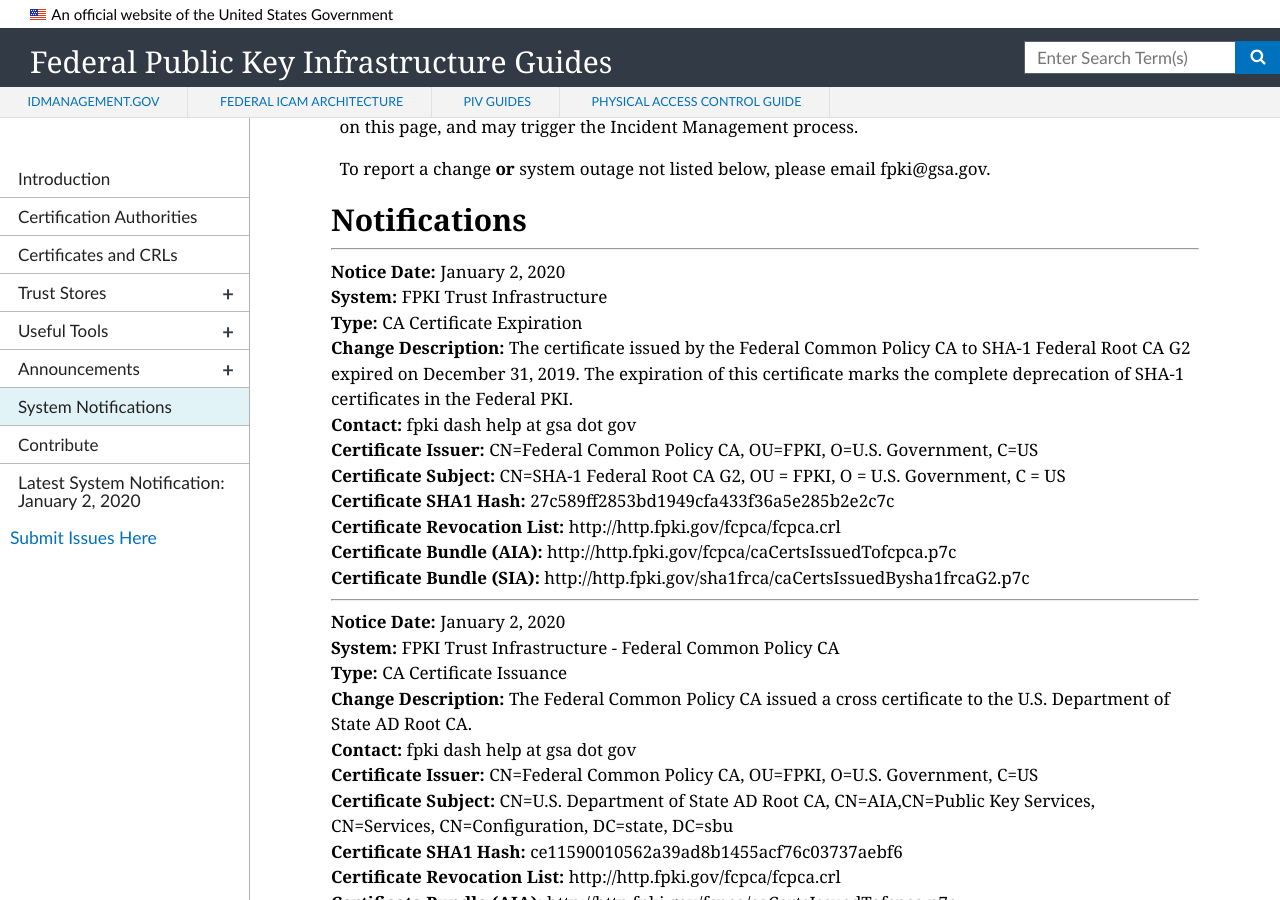
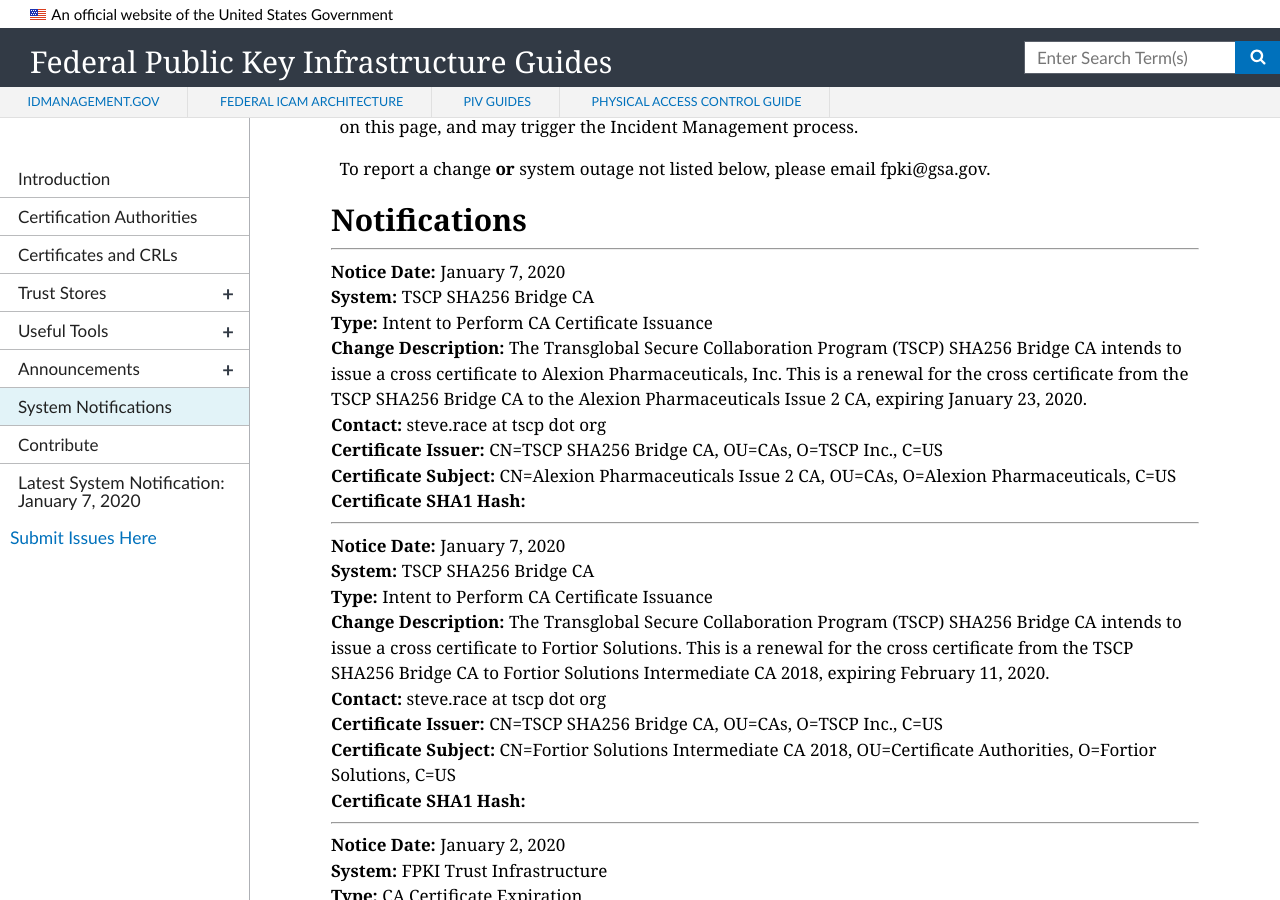
Before and after one commit to GSA/fpki-guides, a Jekyll site: the page built from pages/fpki_notifications.md, in a window 1280 px wide and 900 px high, scrolled down 672 px. Built offline with Jekyll 4.4.1, drawn with Linux system fonts in a browser that asks for light colours; nearby versions of some CDN libraries.

Commit message:
Update notifications.yml

```diff
--- a/_data/notifications.yml
+++ b/_data/notifications.yml
@@ -1780,6 +1780,34 @@
   sia_uri: http://http.fpki.gov/sha1frca/caCertsIssuedBysha1frcaG2.p7c
   ocsp_uri:
 
+- notice_date: January 7, 2020
+  change_type: Intent to Perform CA Certificate Issuance
+  start_datetime:
+  system: TSCP SHA256 Bridge CA
+  change_description: The Transglobal Secure Collaboration Program (TSCP) SHA256 Bridge CA intends to issue a cross certificate to Fortior Solutions. This is a renewal for the cross certificate from the TSCP SHA256 Bridge CA to Fortior Solutions Intermediate CA 2018, expiring February 11, 2020.
+  contact: steve.race at tscp dot org
+  ca_certificate_hash:
+  ca_certificate_issuer: CN=TSCP SHA256 Bridge CA, OU=CAs, O=TSCP Inc., C=US
+  ca_certificate_subject: CN=Fortior Solutions Intermediate CA 2018, OU=Certificate Authorities, O=Fortior Solutions, C=US
+  cdp_uri:
+  aia_uri:
+  sia_uri:
+  ocsp_uri:
+
+- notice_date: January 7, 2020
+  change_type: Intent to Perform CA Certificate Issuance
+  start_datetime:
+  system: TSCP SHA256 Bridge CA
+  change_description: The Transglobal Secure Collaboration Program (TSCP) SHA256 Bridge CA intends to issue a cross certificate to Alexion Pharmaceuticals, Inc. This is a renewal for the cross certificate from the TSCP SHA256 Bridge CA to the Alexion Pharmaceuticals Issue 2 CA, expiring January 23, 2020.
+  contact: steve.race at tscp dot org
+  ca_certificate_hash:
+  ca_certificate_issuer: CN=TSCP SHA256 Bridge CA, OU=CAs, O=TSCP Inc., C=US
+  ca_certificate_subject: CN=Alexion Pharmaceuticals Issue 2 CA, OU=CAs, O=Alexion Pharmaceuticals, C=US
+  cdp_uri:
+  aia_uri:
+  sia_uri:
+  ocsp_uri:
+
 
 #- notice_date:
 #  change_type: CA Certificate Issuance
```
